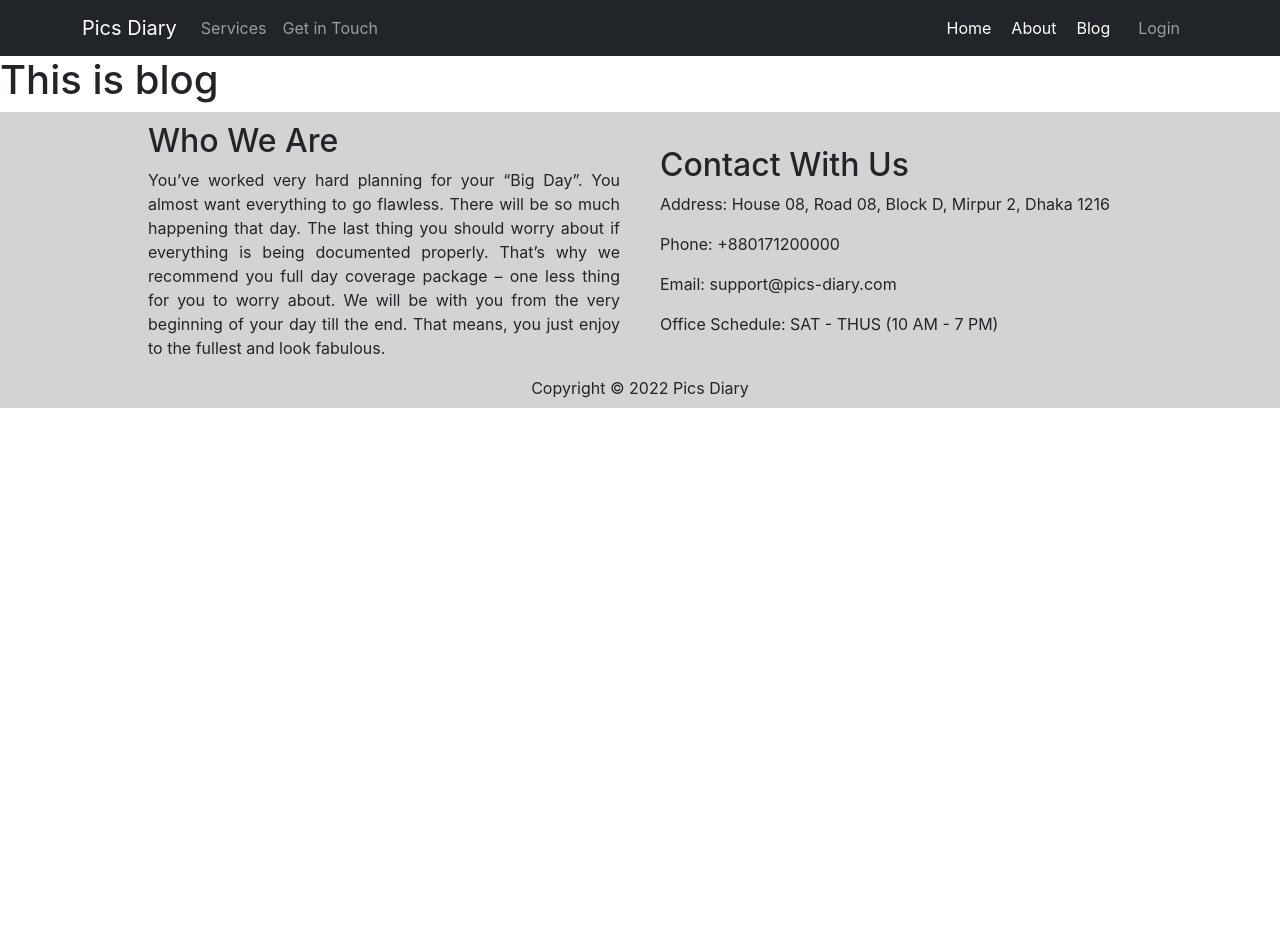
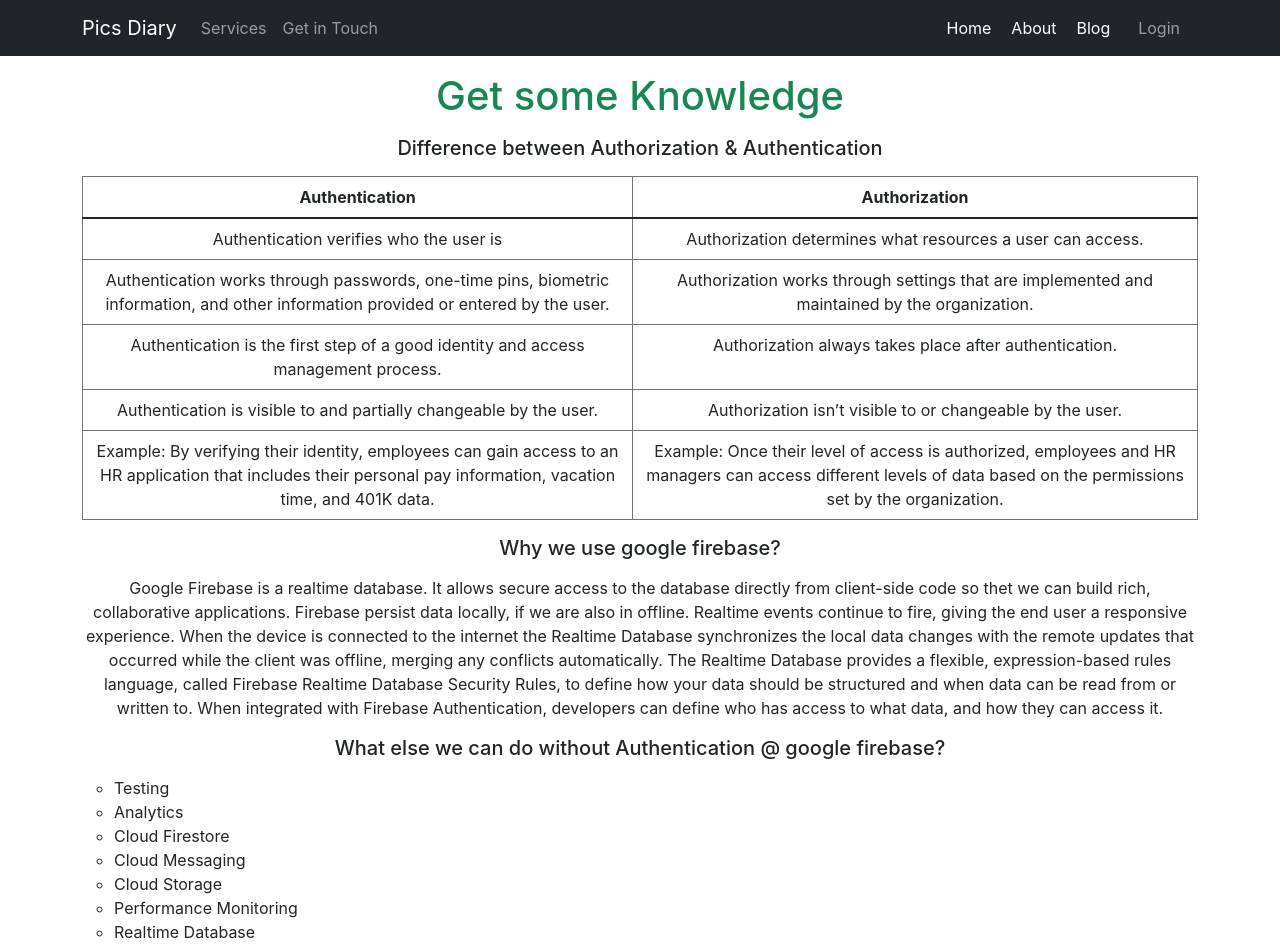
Before and after one commit to sayeef-rahman/pics-diary-single-service-provider, a React (Create React App) app: page /blog in a window 1280 px wide. Shown: the top 952 px of the page. Before the commit the page ends 800 px from the top, so only its background shows below. Built offline with nearby package versions, Linux system fonts and the light colour scheme; no server answers.

Commit message:
Blog Completed

```diff
--- a/src/Pages/Blog/Blog.js
+++ b/src/Pages/Blog/Blog.js
@@ -3,7 +3,64 @@
 const Blog = () => {
     return (
         <div>
-            <h1>This is blog</h1>
+            <div className='text-center  mx-auto container-md'>
+                <h1 className='text-success m-3'>Get some Knowledge</h1>
+                <h5 className='m-3'>Difference between Authorization & Authentication</h5>
+                <table class="table table-bordered border-secondary ">
+                    <thead>
+                        <tr>
+                            <th scope="col">Authentication</th>
+                            <th scope="col">Authorization</th>
+                        </tr>
+                    </thead>
+                    <tbody>
+                        <tr>
+                            <td>Authentication verifies who the user is</td>
+                            <td>Authorization determines what resources a user can access.</td>
+                        </tr>
+                        <tr>
+                            <td>Authentication works through passwords, one-time pins, biometric information, and other information provided or entered by the user.</td>
+                            <td>Authorization works through settings that are implemented and maintained by the organization.
+                            </td>
+                        </tr>
+                        <tr>
+                            <td>Authentication is the first step of a good identity and access management process.</td>
+                            <td>Authorization always takes place after authentication.
+                            </td>
+                        </tr>
+                        <tr>
+                            <td>Authentication is visible to and partially changeable by the user.</td>
+                            <td>Authorization isn’t visible to or changeable by the user.
+                            </td>
+                        </tr>
+                        <tr>
+                            <td>Example: By verifying their identity, employees can gain access to an HR application that includes their personal pay information, vacation time, and 401K data.</td>
+                            <td>Example: Once their level of access is authorized, employees and HR managers can access different levels of data based on the permissions set by the organization.
+                            </td>
+                        </tr>
+                    </tbody>
+                </table>
+                <h5 className='m-3'>Why we use google firebase?</h5>
+                <p>
+                    Google Firebase is a realtime database. It allows secure access to the database directly from client-side code so thet we can build rich, collaborative applications. Firebase persist data locally, if we are also in offline. Realtime events continue to fire, giving the end user a responsive experience. When the device is connected to the internet the Realtime Database synchronizes the local data changes with the remote updates that occurred while the client was offline, merging any conflicts automatically. The Realtime Database provides a flexible, expression-based rules language, called Firebase Realtime Database Security Rules, to define how your data should be structured and when data can be read from or written to. When integrated with Firebase Authentication, developers can define who has access to what data, and how they can access it.
+                </p>
+            </div>
+            <div className=' mx-auto container-md'>
+                <h5 className='m-3 text-center'>What else we can do without Authentication @ google firebase?</h5>
+                <ul className="list-unstyled">
+                    <li>
+                        <ul>
+                            <li>Testing</li>
+                            <li>Analytics</li>
+                            <li>Cloud Firestore</li>
+                            <li>Cloud Messaging</li>
+                            <li>Cloud Storage</li>
+                            <li>Performance Monitoring</li>
+                            <li>Realtime Database</li>
+                        </ul>
+                    </li>
+                </ul>
+            </div>
         </div>
     );
 };
```
